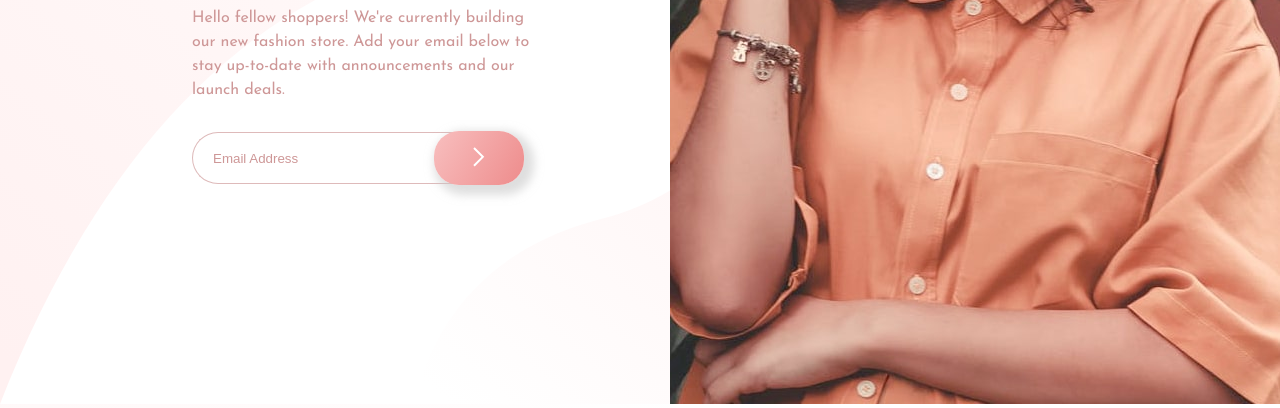
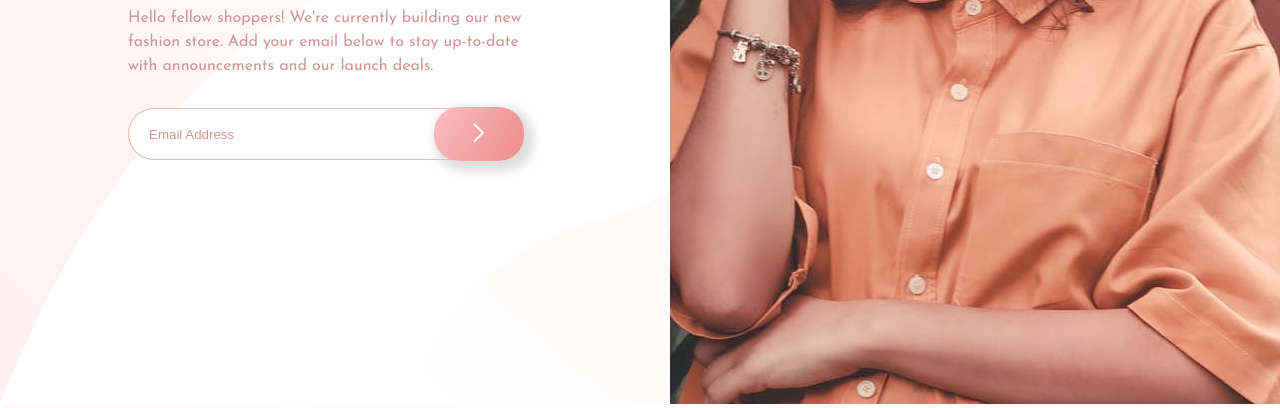
Before and after one commit to fvaldes0109/FM-Base-Apparel-Coming-Soon, a plain HTML site: page index.html in a window 1280 px wide. Shown: the part 396-804 px from the top of the page. Drawn offline with Linux system fonts and the light colour scheme.

Commit message:
Revert corrupt commit

```diff
--- a/style.css
+++ b/style.css
@@ -18,7 +18,7 @@ main {
 
 section {
     background-image: url('./images/bg-pattern-desktop.svg');
-    padding: 60px 10% 60px 15%;
+    padding: 60px 10% 60px 10%;
 }
 
 h1 {
```
